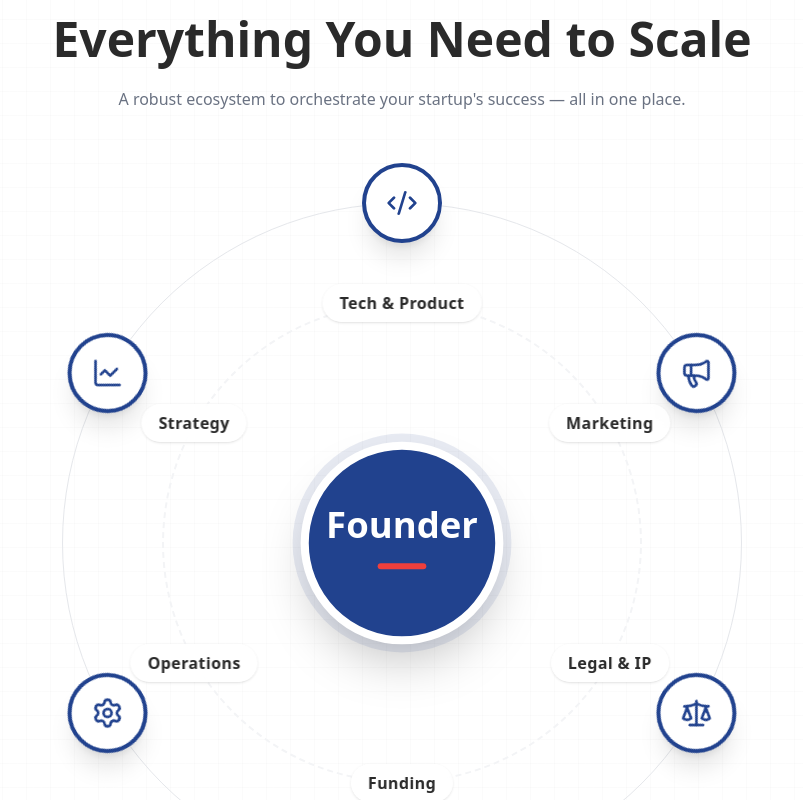
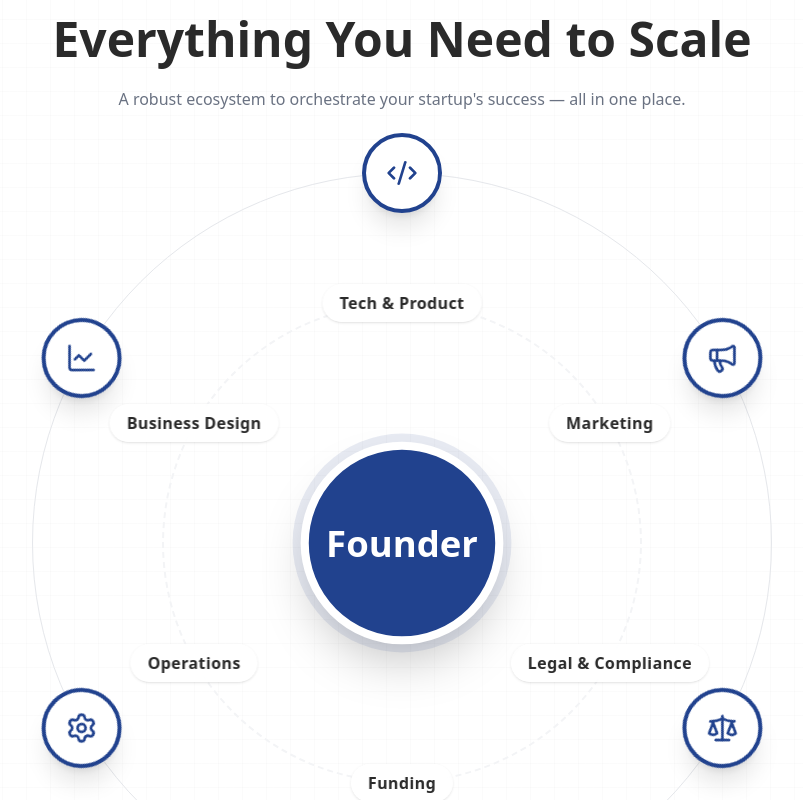
Before and after one commit to mtforstartups-hub/venturizer, a Next.js app: page / in a window 1280 px wide. Shown: the part 2020-2820 px from the top of the page, without its empty margins (238-1041 px from the left). Built offline with nearby package versions, Linux system fonts and the light colour scheme.

Commit message:
Modified Solution 360

```diff
--- a/app/components/Solution360.tsx
+++ b/app/components/Solution360.tsx
@@ -26,7 +26,7 @@ const solutions = [
   },
   {
     id: 2,
-    title: "Legal & IP",
+    title: "Legal & Compliance",
     icon: Scale,
     desc: "Incorporation, contracts & patent filing to protect what you build.",
   },
@@ -44,14 +44,14 @@ const solutions = [
   },
   {
     id: 5,
-    title: "Strategy",
+    title: "Business Design",
     icon: LineChart,
-    desc: "Business modeling & pivot planning to keep you ahead of the curve.",
+    desc: "Business modelling to execution strategy to keep you ahead of the curve.",
   },
 ];
 
 // Spacing configuration
-const ORBIT_RADIUS = 340; // Outer track for icons
+const ORBIT_RADIUS = 370; // Outer track for icons
 const TITLE_RADIUS = 240; // Inner track for fixed titles
 const ICON_SIZE = 80; // Hardcoded size to prevent pill-shapes
 
@@ -152,7 +152,7 @@ export default function Solution360() {
                 <span className="text-white font-bold text-4xl leading-tight">
                   Founder
                 </span>
-                <div className="w-12 h-1.5 bg-[#EF3F3C] my-4 rounded-full" />
+                {/* <div className="w-12 h-1.5 bg-[#EF3F3C] my-4 rounded-full" /> */}
                 {/* <span className="text-white/70 text-base font-medium">
                   Hover an orbit
                 </span> */}
```
